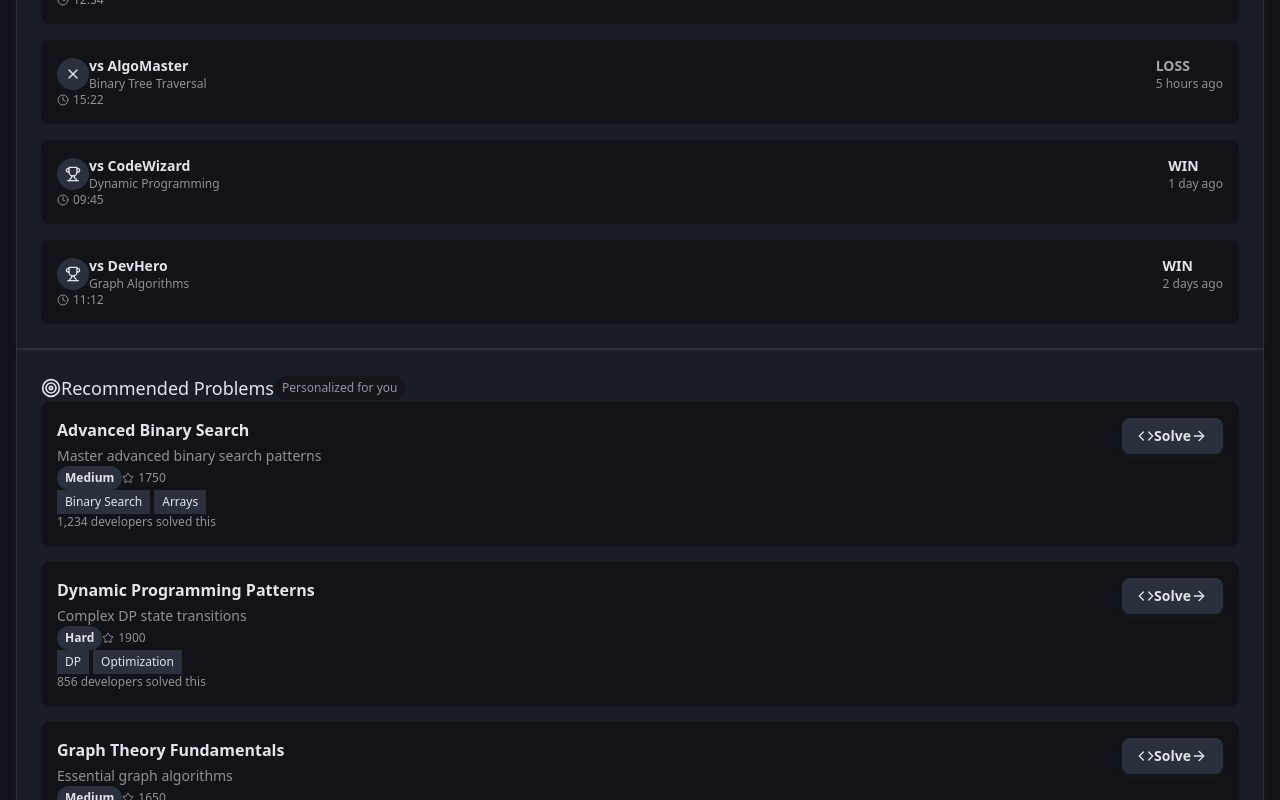
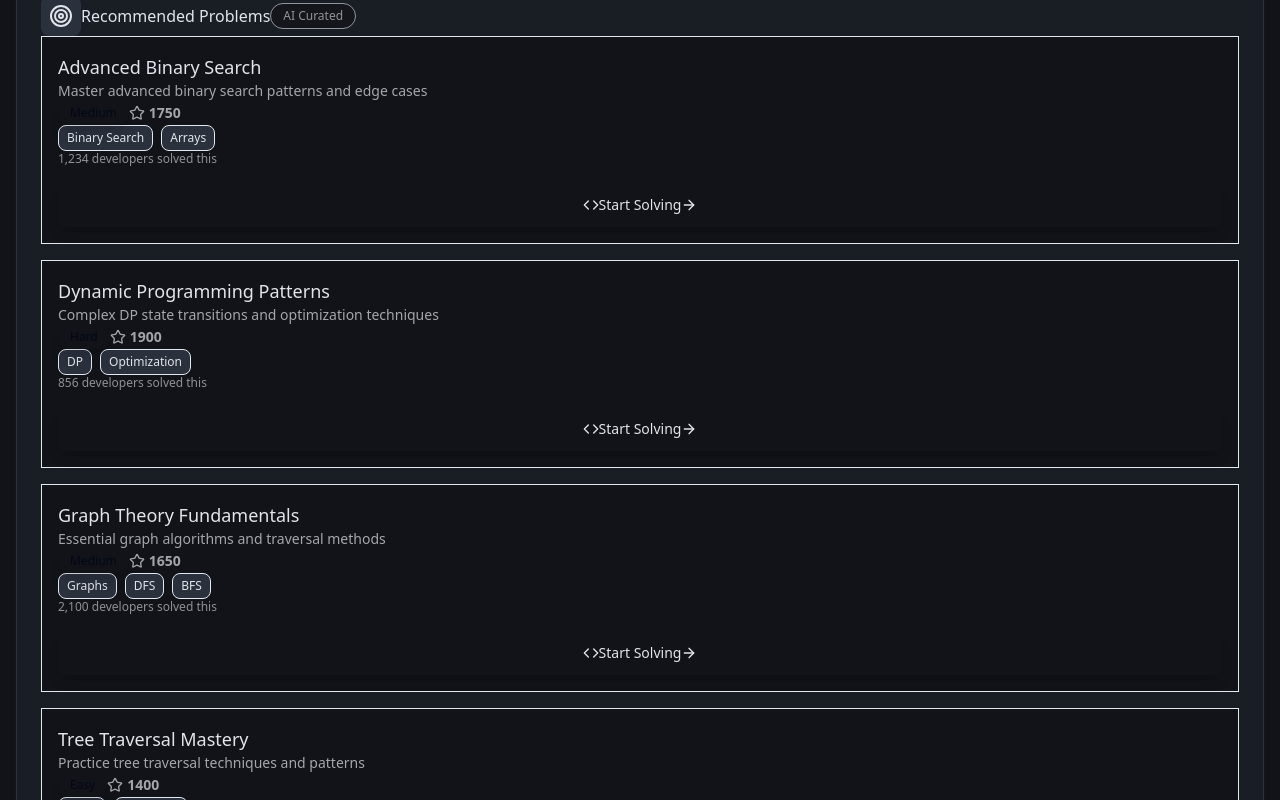
Before and after one commit to nikithcodes/fleetcode-arena-cockpit, a React (Vite) app: page / in a window 1280 px wide. Shown: the part 1260-2060 px from the top of the page. Built offline with nearby package versions, Linux system fonts and the light colour scheme.

Commit message:
Refactor: Match UI to provided reference
Refactored the dashboard to match the provided UI reference, including grid layout, futuristic animations, hover effects, box shadows, and the removal of the Friends List and Leaderboard components.

```diff
--- a/src/App.jsx
+++ b/src/App.jsx
@@ -17,7 +17,6 @@ const App = () => (
       <BrowserRouter>
         <Routes>
           <Route path="/" element={<Index />} />
-          {/* ADD ALL CUSTOM ROUTES ABOVE THE CATCH-ALL "*" ROUTE */}
           <Route path="*" element={<NotFound />} />
         </Routes>
       </BrowserRouter>
--- a/src/components/ProblemRecommendations.jsx
+++ b/src/components/ProblemRecommendations.jsx
@@ -10,7 +10,7 @@ export const ProblemRecommendations = () => {
       tags: ['Binary Search', 'Arrays'],
       rating: 1750,
       solved: 1234,
-      description: 'Master advanced binary search patterns'
+      description: 'Master advanced binary search patterns and edge cases'
     },
     {
       title: 'Dynamic Programming Patterns',
@@ -18,7 +18,7 @@ export const ProblemRecommendations = () => {
       tags: ['DP', 'Optimization'],
       rating: 1900,
       solved: 856,
-      description: 'Complex DP state transitions'
+      description: 'Complex DP state transitions and optimization techniques'
     },
     {
       title: 'Graph Theory Fundamentals',
@@ -26,62 +26,112 @@ export const ProblemRecommendations = () => {
       tags: ['Graphs', 'DFS', 'BFS'],
       rating: 1650,
       solved: 2100,
-      description: 'Essential graph algorithms'
+      description: 'Essential graph algorithms and traversal methods'
+    },
+    {
+      title: 'Tree Traversal Mastery',
+      difficulty: 'Easy',
+      tags: ['Trees', 'Recursion'],
+      rating: 1400,
+      solved: 3200,
+      description: 'Practice tree traversal techniques and patterns'
+    },
+    {
+      title: 'Sliding Window Patterns',
+      difficulty: 'Medium',
+      tags: ['Two Pointers', 'Arrays'],
+      rating: 1600,
+      solved: 1800,
+      description: 'Master sliding window approach for array problems'
     }
   ];
 
   const getDifficultyStyle = (difficulty) => {
+    switch (difficulty) {
+      case 'Easy':
+        return 'bg-gradient-to-r from-green-500 to-green-600 text-white shadow-lg shadow-green-500/30';
+      case 'Medium':
+        return 'bg-gradient-to-r from-yellow-500 to-orange-500 text-white shadow-lg shadow-yellow-500/30';
+      case 'Hard':
+        return 'bg-gradient-to-r from-red-500 to-red-600 text-white shadow-lg shadow-red-500/30';
+      default:
         return 'fc-text fc-bg-outline';
+    }
   };
 
   return (
-    <div className="fc-bg-card fc-border border fc-shadow rounded-xl p-6">
-      <div className="flex items-center space-x-2 mb-6">
-        <Target className="w-5 h-5 fc-text" />
-        <h2 className="text-lg font-bold fc-text">Recommended Problems</h2>
-        <span className="text-xs fc-text opacity-60 fc-bg-deep px-2 py-1 rounded-full">
-          Personalized for you
+    <div className="fc-bg-card fc-border border fc-shadow rounded-xl p-6 hover:shadow-2xl hover:shadow-blue-500/20 transition-all duration-500 transform hover:scale-[1.02] relative overflow-hidden">
+      {/* Animated background gradient */}
+      <div className="absolute inset-0 bg-gradient-to-br from-blue-500/5 via-purple-500/5 to-cyan-500/5 opacity-0 hover:opacity-100 transition-opacity duration-500"></div>
+
+      <div className="relative z-10">
+        <div className="flex items-center space-x-3 mb-6">
+          <div className="p-2 fc-bg-outline rounded-lg">
+            <Target className="w-6 h-6 fc-text animate-pulse" />
+          </div>
+          <h2 className="text-xl font-bold fc-text bg-gradient-to-r from-blue-400 to-purple-400 bg-clip-text text-transparent">
+            Recommended Problems
+          </h2>
+          <span className="text-xs fc-text opacity-60 fc-bg-deep px-3 py-1 rounded-full border border-blue-500/30 animate-pulse">
+            AI Curated
           </span>
         </div>
 
         <div className="space-y-4">
           {problems.map((problem, index) => (
-          <div key={index} className="fc-bg-deep rounded-lg p-4 hover:fc-glow transition-all duration-200 hover:scale-[1.02] cursor-pointer group">
+            <div
+              key={index}
+              className="fc-bg-deep rounded-xl p-4 hover:shadow-xl hover:shadow-blue-500/30 transition-all duration-300 hover:scale-[1.02] cursor-pointer group relative overflow-hidden border border-gray-700/50 hover:border-blue-500/50"
+              style={{ animationDelay: `${index * 100}ms` }}
+            >
+              {/* Hover glow effect */}
+              <div className="absolute inset-0 bg-gradient-to-r from-blue-500/10 via-purple-500/10 to-cyan-500/10 opacity-0 group-hover:opacity-100 transition-opacity duration-300"></div>
+
+              <div className="relative z-10">
                 <div className="flex items-start justify-between mb-3">
-              <div>
-                <h3 className="fc-text font-semibold mb-1 group-hover:opacity-80 transition-all duration-200">
+                  <div className="flex-1">
+                    <h3 className="fc-text font-bold mb-2 group-hover:text-blue-400 transition-colors duration-200 text-lg">
                       {problem.title}
                     </h3>
-                <p className="fc-text opacity-60 text-sm mb-2">{problem.description}</p>
-                <div className="flex items-center space-x-2 mb-2">
-                  <span className={`px-2 py-1 rounded-full text-xs font-semibold ${getDifficultyStyle(problem.difficulty)}`}>
+                    <p className="fc-text opacity-70 text-sm mb-3 leading-relaxed">{problem.description}</p>
+
+                    <div className="flex items-center space-x-3 mb-3">
+                      <span className={`px-3 py-1 rounded-full text-xs font-bold ${getDifficultyStyle(problem.difficulty)} transform group-hover:scale-105 transition-transform duration-200`}>
                         {problem.difficulty}
                       </span>
-                  <div className="flex items-center space-x-1 text-xs fc-text opacity-60">
-                    <Star className="w-3 h-3" />
-                    <span>{problem.rating}</span>
+                      <div className="flex items-center space-x-1 text-sm fc-text opacity-70">
+                        <Star className="w-4 h-4 text-yellow-400 animate-pulse" />
+                        <span className="font-semibold">{problem.rating}</span>
                       </div>
                     </div>
-                <div className="flex flex-wrap gap-1">
+
+                    <div className="flex flex-wrap gap-2 mb-3">
                       {problem.tags.map((tag, tagIndex) => (
-                    <span key={tagIndex} className="fc-bg-outline fc-text px-2 py-1 rounded text-xs">
+                        <span
+                          key={tagIndex}
+                          className="fc-bg-outline fc-text px-2 py-1 rounded-lg text-xs border border-blue-500/30 hover:border-blue-500/60 transition-all duration-200 hover:shadow-md hover:shadow-blue-500/20"
+                        >
                           {tag}
                         </span>
                       ))}
                     </div>
-              </div>
-              <button className="fc-bg-outline hover:fc-glow fc-text px-4 py-2 rounded-lg text-sm font-semibold transition-all duration-200 hover:scale-105 flex items-center space-x-2 fc-shadow">
-                <Code className="w-4 h-4" />
-                <span>Solve</span>
-                <ArrowRight className="w-4 h-4" />
-              </button>
-            </div>
+
                     <div className="text-xs fc-text opacity-60">
                       {problem.solved.toLocaleString()} developers solved this
+                    </div>
+                  </div>
+                </div>
+
+                <button className="w-full mt-4 bg-gradient-to-r from-blue-500 to-purple-600 hover:from-blue-600 hover:to-purple-700 fc-text px-4 py-3 rounded-lg text-sm font-bold transition-all duration-300 hover:scale-105 flex items-center justify-center space-x-2 shadow-lg hover:shadow-xl hover:shadow-blue-500/30 transform group-hover:translate-y-[-2px]">
+                  <Code className="w-4 h-4" />
+                  <span>Start Solving</span>
+                  <ArrowRight className="w-4 h-4 group-hover:translate-x-1 transition-transform duration-200" />
+                </button>
               </div>
             </div>
           ))}
         </div>
       </div>
+    </div>
   );
 };
--- a/src/pages/Index.jsx
+++ b/src/pages/Index.jsx
@@ -3,8 +3,6 @@ import React, { useState, useEffect } from 'react';
 import { Navigation } from '../components/Navigation';
 import { UserProfile } from '../components/UserProfile';
 import { BattleQueue } from '../components/BattleQueue';
-import { Leaderboard } from '../components/Leaderboard';
-import { FriendsList } from '../components/FriendsList';
 import { RecentBattles } from '../components/RecentBattles';
 import { ProblemRecommendations } from '../components/ProblemRecommendations';
 
@@ -18,13 +16,12 @@ const Index = () => {
 
       <div className="container mx-auto px-4 py-8">
         <div className="grid grid-cols-1 lg:grid-cols-12 gap-6">
-          {/* Left Column */}
+          {/* Left Column - User Profile */}
           <div className="lg:col-span-3 space-y-6">
             <UserProfile />
-            <FriendsList />
           </div>
 
-          {/* Center Column */}
+          {/* Center Column - Battle Queue and Recent Battles */}
           <div className="lg:col-span-6 space-y-6">
             <BattleQueue
               isQueuing={isQueuing}
@@ -33,12 +30,11 @@ const Index = () => {
               setMatchFound={setMatchFound}
             />
             <RecentBattles />
-            <ProblemRecommendations />
           </div>
 
-          {/* Right Column */}
+          {/* Right Column - Problem Recommendations (Full Width) */}
           <div className="lg:col-span-3">
-            <Leaderboard />
+            <ProblemRecommendations />
           </div>
         </div>
       </div>
```
Lines whose indentation alone changed are shown as unchanged.
